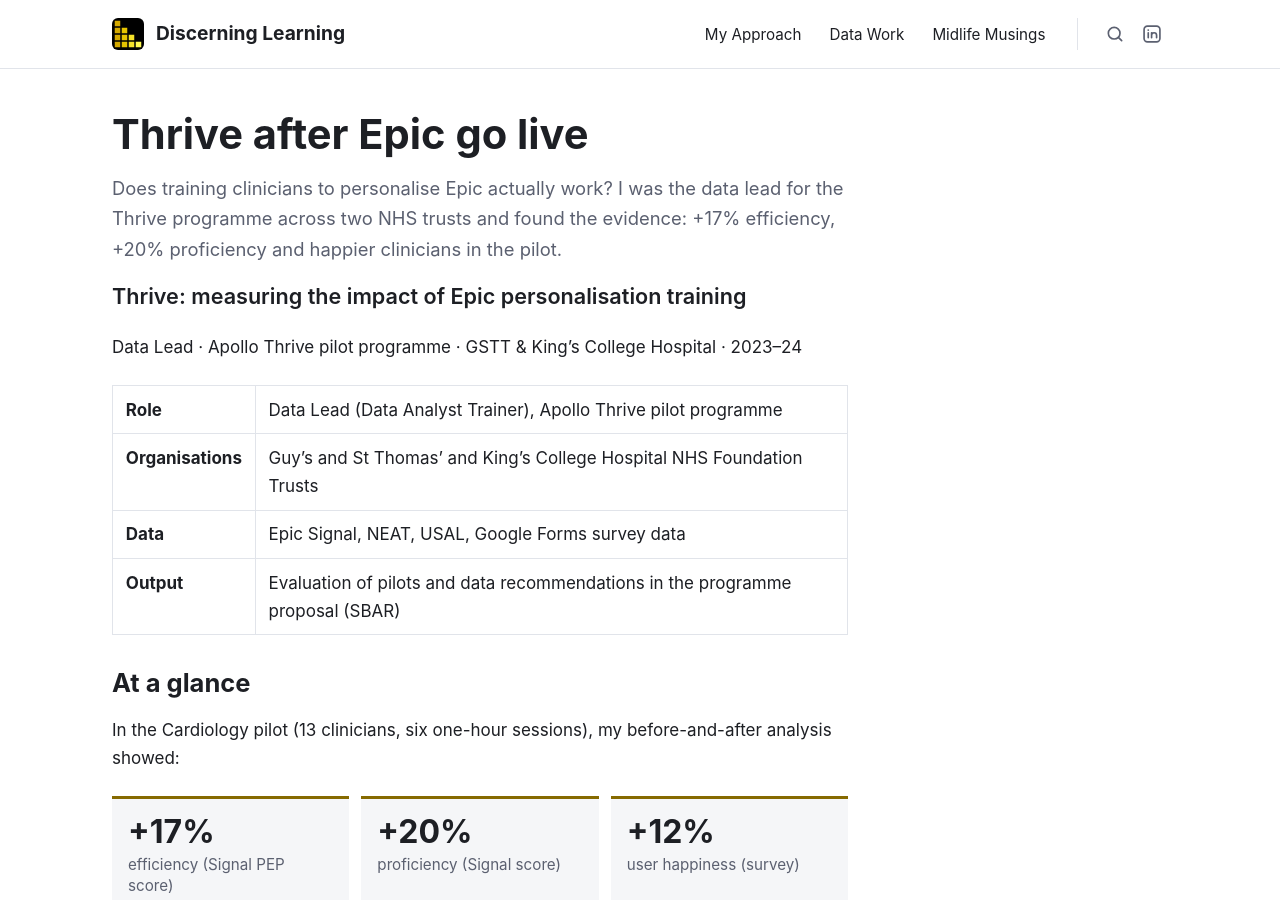
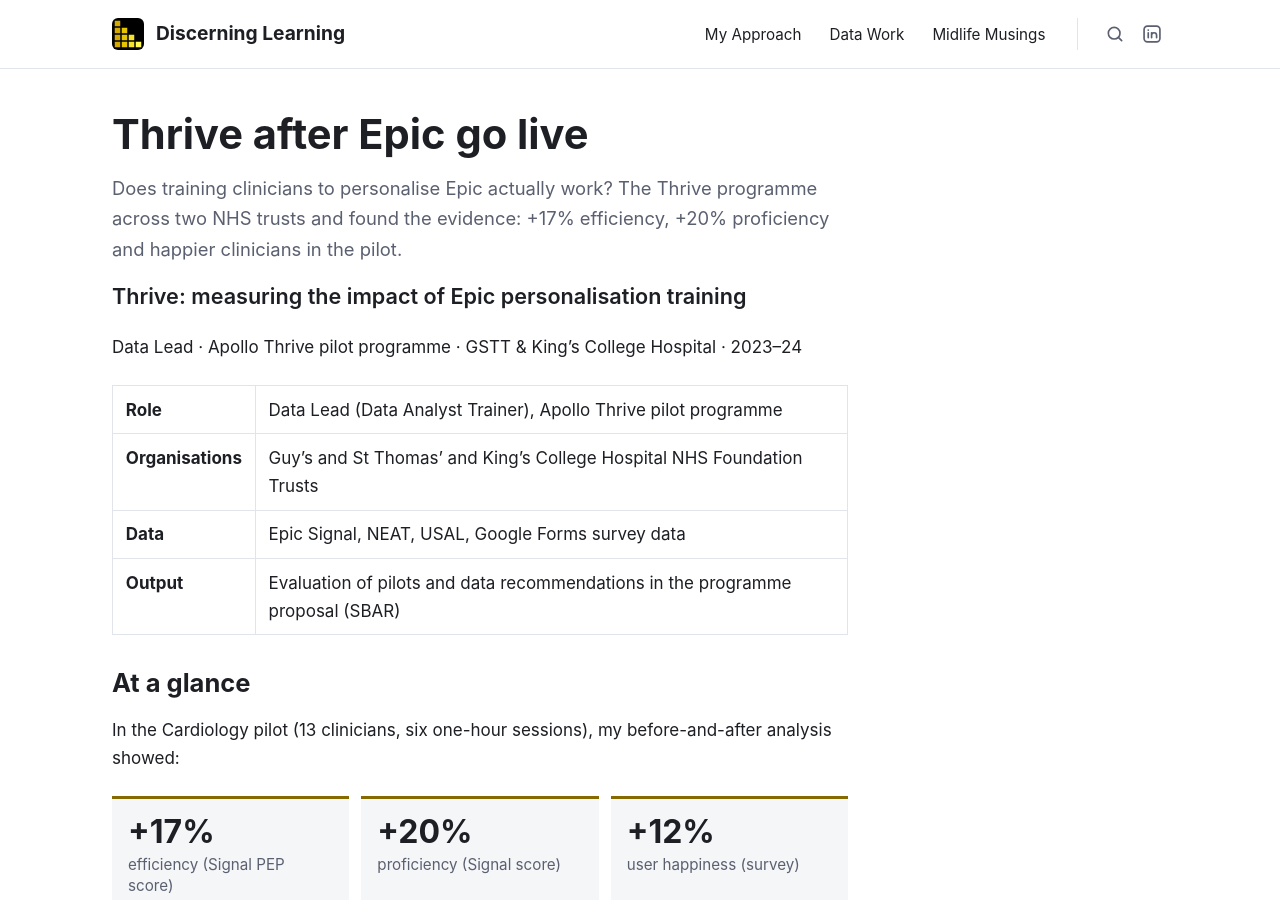
Before and after one commit to PerrinShanks-Cogito/discerninglearning, a Jekyll site: the page built from _data_work/2024-03-01-thrive-data-lead-case-study.md, in a window 1280 px wide and 900 px high. Built offline with Jekyll 4.4.1, drawn with Linux system fonts in a browser that asks for light colours.

Commit message:
Revise description for Thrive case study
Updated the description to clarify the findings of the Thrive programme.

```diff
--- a/_data_work/2024-03-01-thrive-data-lead-case-study.md
+++ b/_data_work/2024-03-01-thrive-data-lead-case-study.md
@@ -1,7 +1,7 @@
 ---
 date: 2024-03-01
 title: "Thrive after Epic go live"
-description: "Does training clinicians to personalise Epic actually work? I was the data lead for the Thrive programme across two NHS trusts and found the evidence: +17% efficiency, +20% proficiency and happier clinicians in the pilot."
+description: "Does training clinicians to personalise Epic actually work? The Thrive programme across two NHS trusts and found the evidence: +17% efficiency, +20% proficiency and happier clinicians in the pilot."
 ---
 
 <p class="doc-subtitle">Thrive: measuring the impact of Epic personalisation training</p>
```
